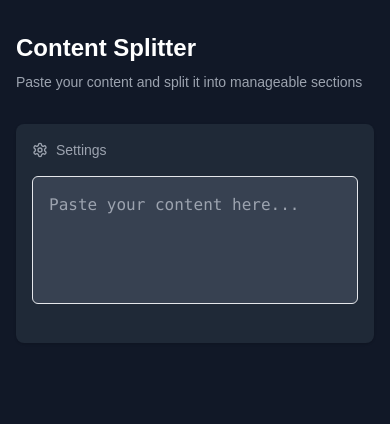
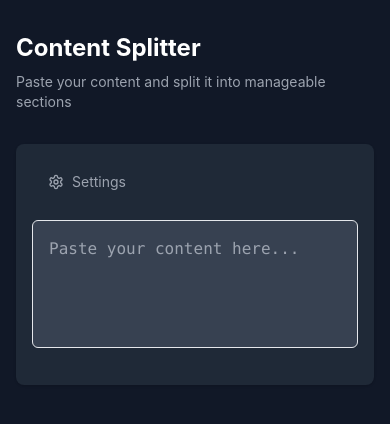
Before and after one commit to pstepanovum/Clipboard, a Next.js app in the folder clipboard/: page / in a window 390 px wide. Shown: the top 424 px of the page. Built offline with nearby package versions, Linux system fonts and the light colour scheme.

Commit message:
Update globals.css

```diff
--- a/clipboard/app/globals.css
+++ b/clipboard/app/globals.css
@@ -3,9 +3,10 @@
 @tailwind utilities;
 
 :root {
-  --vh: 1vh;
   --background: #ffffff;
   --foreground: #171717;
+  --safe-area-inset-bottom: env(safe-area-inset-bottom);
+  --safe-area-inset-top: env(safe-area-inset-top);
 }
 
 @media (prefers-color-scheme: dark) {
@@ -15,34 +16,92 @@
   }
 }
 
+/* Base styles */
 body {
   color: var(--foreground);
   background: var(--background);
-  font-family: Arial, Helvetica, sans-serif;
-  line-height: 1.5; /* Improving line height for readability */
+  font-family: -apple-system, BlinkMacSystemFont, Arial, sans-serif;
+  line-height: 1.5;
+  -webkit-text-size-adjust: 100%;
+  -webkit-tap-highlight-color: transparent;
+  padding-top: var(--safe-area-inset-top);
+  padding-bottom: var(--safe-area-inset-bottom);
+  overscroll-behavior-y: none;
 }
 
-input, textarea {
-  font-size: 16px; /* Ensure a font size of 16px or larger */
-  touch-action: manipulation; /* Prevents zooming when focusing on form elements */
-  line-height: 1.5; /* Improving readability for inputs */
+/* Form elements optimization */
+input,
+textarea,
+select,
+button {
+  font-size: 16px;
+  touch-action: manipulation;
+  -webkit-appearance: none;
+  border-radius: 8px;
+  margin: 0;
+  padding: 12px 16px;
 }
 
-/* Optional: Add responsive typography */
-@media (max-width: 768px) {
-  body {
-    font-size: 1rem; /* Use rem for scalability */
+/* Prevent unwanted text selection */
+.no-select {
+  -webkit-touch-callout: none;
+  -webkit-user-select: none;
+  user-select: none;
+}
+
+/* Smooth scrolling for iOS */
+.scroll-container {
+  -webkit-overflow-scrolling: touch;
+  overflow-y: auto;
+}
+
+/* iOS-style button active state */
+button:active {
+  opacity: 0.7;
+  transition: opacity 0.1s ease;
+}
+
+/* Fix for iOS momentum scrolling */
+.fixed-header {
+  position: sticky;
+  top: 0;
+  z-index: 100;
+  backdrop-filter: blur(10px);
+  -webkit-backdrop-filter: blur(10px);
+}
+
+/* iOS-specific media queries */
+@supports (-webkit-touch-callout: none) {
+  /* iOS-only styles */
+  .ios-bottom-padding {
+    padding-bottom: max(20px, var(--safe-area-inset-bottom));
   }
-  input, textarea {
-    font-size: 1rem; /* Maintain 16px on small screens */
+
+  .ios-top-padding {
+    padding-top: max(20px, var(--safe-area-inset-top));
   }
 }
 
+/* Responsive typography */
+@media (max-width: 768px) {
+  body {
+    font-size: 16px;
+    line-height: 1.4;
+  }
+
+  h1 { font-size: 1.75rem; }
+  h2 { font-size: 1.5rem; }
+  h3 { font-size: 1.25rem; }
+}
+
+/* Larger screens */
 @media (min-width: 1024px) {
   body {
-    font-size: 1.125rem; /* Slightly larger text on larger screens */
+    font-size: 18px;
+    line-height: 1.6;
   }
-  input, textarea {
-    font-size: 1.125rem; /* Make text area and input slightly larger */
-  }
+
+  h1 { font-size: 2rem; }
+  h2 { font-size: 1.75rem; }
+  h3 { font-size: 1.5rem; }
 }
```
